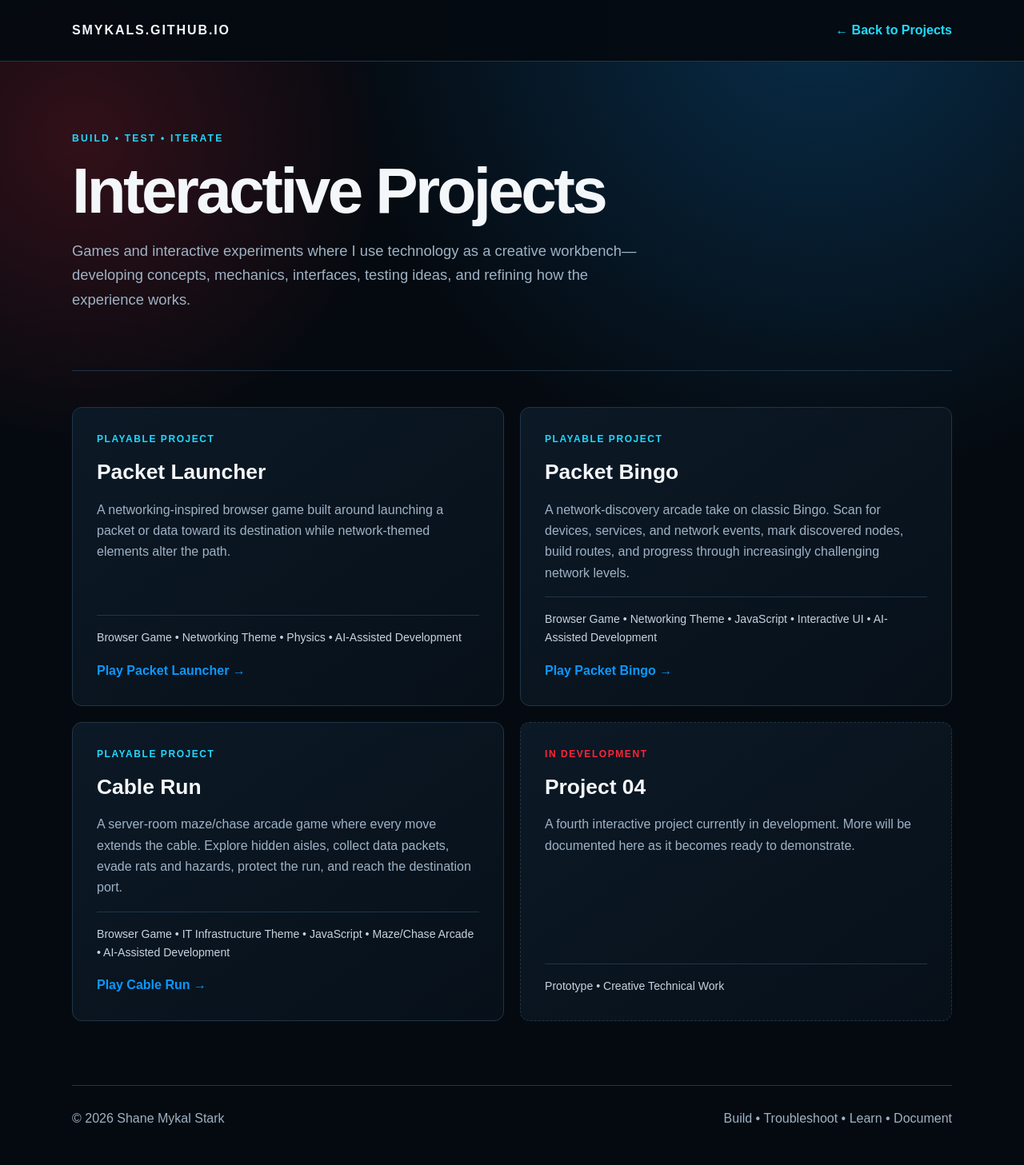
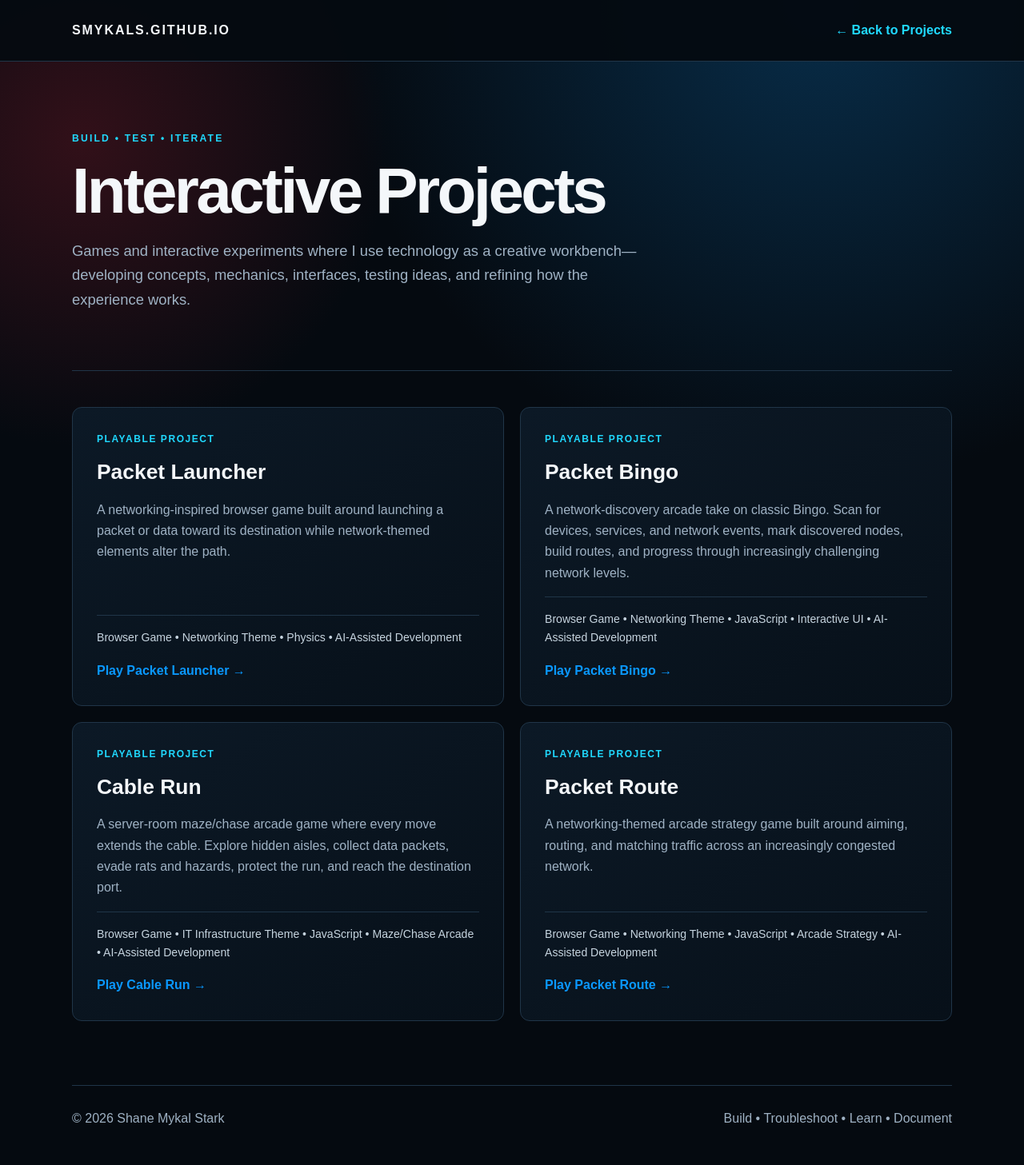
Before and after one commit to smykals/smykals.github.io, a Jekyll site: the page built from interactive/index.html, in a window 1280 px wide. Shown: the whole page at 80% size. Built offline with Jekyll 4.4.1, drawn with Linux system fonts in a browser that asks for light colours.

Commit message:
Make Packet Route playable from interactive projects

```diff
--- a/interactive/index.html
+++ b/interactive/index.html
@@ -21,7 +21,7 @@ title: Interactive Projects
 <a class="card" href="/packet-game.html"><div class="status">Playable Project</div><h2>Packet Launcher</h2><p>A networking-inspired browser game built around launching a packet or data toward its destination while network-themed elements alter the path.</p><div class="tech">Browser Game • Networking Theme • Physics • AI-Assisted Development</div><div class="action">Play Packet Launcher →</div></a>
 <a class="card" href="/interactive/packet-bingo/"><div class="status">Playable Project</div><h2>Packet Bingo</h2><p>A network-discovery arcade take on classic Bingo. Scan for devices, services, and network events, mark discovered nodes, build routes, and progress through increasingly challenging network levels.</p><div class="tech">Browser Game • Networking Theme • JavaScript • Interactive UI • AI-Assisted Development</div><div class="action">Play Packet Bingo →</div></a>
 <a class="card" href="/interactive/cable-run/"><div class="status">Playable Project</div><h2>Cable Run</h2><p>A server-room maze/chase arcade game where every move extends the cable. Explore hidden aisles, collect data packets, evade rats and hazards, protect the run, and reach the destination port.</p><div class="tech">Browser Game • IT Infrastructure Theme • JavaScript • Maze/Chase Arcade • AI-Assisted Development</div><div class="action">Play Cable Run →</div></a>
-<div class="card placeholder"><div class="status">In Development</div><h2>Project 04</h2><p>A fourth interactive project currently in development. More will be documented here as it becomes ready to demonstrate.</p><div class="tech">Prototype • Creative Technical Work</div></div>
+<a class="card" href="/interactive/packet-route/"><div class="status">Playable Project</div><h2>Packet Route</h2><p>A networking-themed arcade strategy game built around aiming, routing, and matching traffic across an increasingly congested network.</p><div class="tech">Browser Game • Networking Theme • JavaScript • Arcade Strategy • AI-Assisted Development</div><div class="action">Play Packet Route →</div></a>
 </section>
 </main>
 <footer class="wrap footer"><span>© 2026 Shane Mykal Stark</span><span>Build • Troubleshoot • Learn • Document</span></footer>
```
